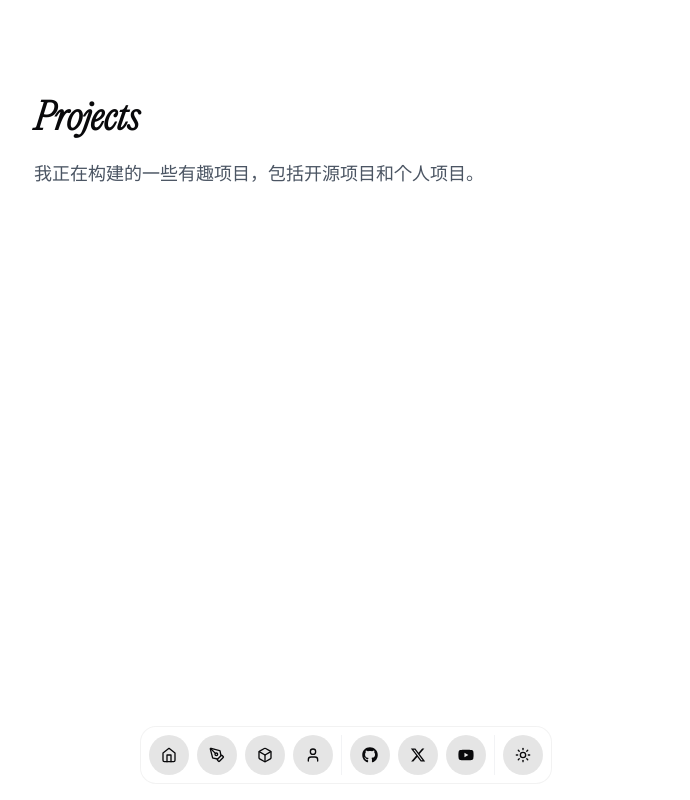
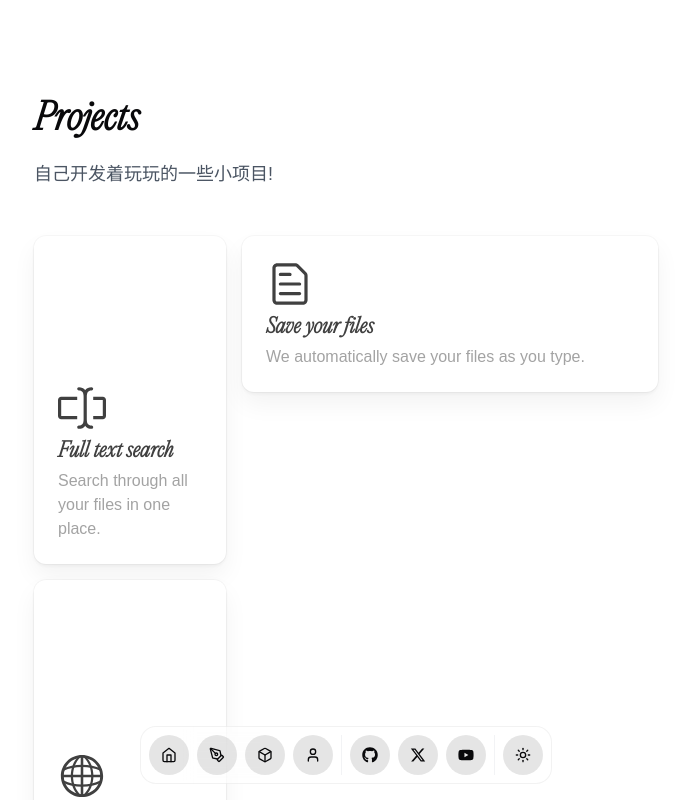
Before and after one commit to Kohaku233/kohaku_blog, a Next.js app: page /projects in a window 1280 px wide. Shown: the top 800 px of the page, without its empty margins (294-984 px from the left). Built offline with nearby package versions, Linux system fonts and the light colour scheme.

Commit message:
重构主页和项目页

```diff
--- a/app/blog/page.tsx
+++ b/app/blog/page.tsx
@@ -11,8 +11,7 @@ export default async function BlogPage() {
     <div className="max-w-[688px] mx-auto px-4 sm:px-6 lg:px-8">
       <h1 className="text-4xl font-bold mb-6">Writing</h1>
       <p className="text-lg text-gray-600 dark:text-gray-300 mb-12 text-balance">
-        脑洞大开、探索性文章和操作指南。我写各种主题，如设计系统、
-        可访问性、创业公司和用户/开发者体验。
+        记录自己平时的心得体会，包括但不限于：日常随笔、书籍分享、技能巩固等等，年度计划总结每年最后一天会准时更新！
       </p>
       <div className="space-y-8">
         {allPostsData.map((blog) => (
--- a/app/gallery/page.tsx
+++ b/app/gallery/page.tsx
@@ -46,7 +46,7 @@ export default async function GalleryPage() {
     <div className="max-w-[688px] mx-auto px-4 sm:px-6 lg:px-8">
       <h1 className="text-4xl font-bold mb-6">Picture</h1>
       <p className="text-lg text-gray-600 dark:text-gray-300 mb-12 text-balance">
-        我在在东京的一些有意思的照片！
+        记录日常生活的一些有意思的照片！
       </p>
 
       <MasonryGrid
--- a/app/page.tsx
+++ b/app/page.tsx
@@ -1,7 +1,28 @@
-import Image from "next/image";
 import { CardBody, CardContainer, CardItem } from "@/components/ui/3d-card";
+import IconCloud from "@/components/ui/icon-cloud";
 
-
+const slugs = [
+  "typescript",
+  "javascript",
+  "react",
+  "html5",
+  "css3",
+  "nodedotjs",
+  "express",
+  "nextdotjs",
+  "prisma",
+  "amazonaws",
+  "postgresql",
+  "firebase",
+  "nginx",
+  "vercel",
+  "jest",
+  "docker",
+  "git",
+  "github",
+  "visualstudiocode",
+  "figma",
+];
 export default async function HomePage() {
   return (
     <div className="container mx-auto px-4 py-8">
@@ -22,14 +43,7 @@ export default async function HomePage() {
             front-end engineer who loves reading.
           </CardItem>
           <CardItem translateZ="100" className="w-full mt-4">
-            <Image
-              priority
-              src="/img/tokyo_tower.jpg"
-              height={1000}
-              width={1000}
-              className="w-full object-cover rounded-xl group-hover/card:shadow-xl blur-animation"
-              alt="thumbnail"
-            />
+            <IconCloud iconSlugs={slugs} />
           </CardItem>
         </CardBody>
       </CardContainer>
--- a/app/projects/page.tsx
+++ b/app/projects/page.tsx
@@ -1,13 +1,56 @@
+import {
+  BellIcon,
+  CalendarIcon,
+  FileTextIcon,
+  GlobeIcon,
+  InputIcon,
+} from "@radix-ui/react-icons";
+import { BentoCard, BentoGrid } from "@/components/ui/bento-grid";
+
+const features = [
+  {
+    Icon: FileTextIcon,
+    name: "Save your files",
+    description: "We automatically save your files as you type.",
+    href: "/",
+    cta: "Learn more",
+    background: <img className="absolute -right-20 -top-20 opacity-60" />,
+    className: "lg:row-start-1 lg:row-end-2 lg:col-start-2 lg:col-end-5",
+  },
+  {
+    Icon: InputIcon,
+    name: "Full text search",
+    description: "Search through all your files in one place.",
+    href: "/",
+    cta: "Learn more",
+    background: <img className="absolute -right-20 -top-20 opacity-60" />,
+    className: "lg:col-start-1 lg:col-end-2 lg:row-start-1 lg:row-end-3",
+  },
+  {
+    Icon: GlobeIcon,
+    name: "Multilingual",
+    description: "Supports 100+ languages and counting.",
+    href: "/",
+    cta: "Learn more",
+    background: <img className="absolute -right-20 -top-20 opacity-60" />,
+    className: "lg:col-start-1 lg:col-end-2 lg:row-start-3 lg:row-end-4",
+  },
+
+];
 export default function ProjectsPage() {
   return (
     <div className="max-w-[688px] mx-auto px-4 sm:px-6 lg:px-8">
       <h1 className="text-4xl font-bold mb-6">Projects</h1>
       <p className="text-lg text-gray-600 dark:text-gray-300 mb-12 text-balance">
-        我正在构建的一些有趣项目，包括开源项目和个人项目。
+        自己开发着玩玩的一些小项目!
       </p>
 
       <div className="space-y-8">
-        {/* 项目列表将在这里添加 */}
+      <BentoGrid className="lg:grid-rows-2">
+      {features.map((feature) => (
+          <BentoCard key={feature.name} {...feature} />
+        ))}
+      </BentoGrid>
       </div>
     </div>
   );
--- /dev/null
+++ b/components/ui/bento-grid.tsx
@@ -0,0 +1,79 @@
+import { ReactNode } from "react";
+import { ArrowRightIcon } from "@radix-ui/react-icons";
+
+import { cn } from "@/lib/utils";
+import { Button } from "@/components/ui/button";
+
+const BentoGrid = ({
+  children,
+  className,
+}: {
+  children: ReactNode;
+  className?: string;
+}) => {
+  return (
+    <div
+      className={cn(
+        "grid w-full auto-rows-[22rem] grid-cols-3 gap-4",
+        className,
+      )}
+    >
+      {children}
+    </div>
+  );
+};
+
+const BentoCard = ({
+  name,
+  className,
+  background,
+  Icon,
+  description,
+  href,
+  cta,
+}: {
+  name: string;
+  className: string;
+  background: ReactNode;
+  Icon: any;
+  description: string;
+  href: string;
+  cta: string;
+}) => (
+  <div
+    key={name}
+    className={cn(
+      "group relative col-span-3 flex flex-col justify-between overflow-hidden rounded-xl",
+      // light styles
+      "bg-white [box-shadow:0_0_0_1px_rgba(0,0,0,.03),0_2px_4px_rgba(0,0,0,.05),0_12px_24px_rgba(0,0,0,.05)]",
+      // dark styles
+      "transform-gpu dark:bg-black dark:[border:1px_solid_rgba(255,255,255,.1)] dark:[box-shadow:0_-20px_80px_-20px_#ffffff1f_inset]",
+      className,
+    )}
+  >
+    <div>{background}</div>
+    <div className="pointer-events-none z-10 flex transform-gpu flex-col gap-1 p-6 transition-all duration-300 group-hover:-translate-y-10">
+      <Icon className="h-12 w-12 origin-left transform-gpu text-neutral-700 transition-all duration-300 ease-in-out group-hover:scale-75" />
+      <h3 className="text-xl font-semibold text-neutral-700 dark:text-neutral-300">
+        {name}
+      </h3>
+      <p className="max-w-lg text-neutral-400">{description}</p>
+    </div>
+
+    <div
+      className={cn(
+        "pointer-events-none absolute bottom-0 flex w-full translate-y-10 transform-gpu flex-row items-center p-4 opacity-0 transition-all duration-300 group-hover:translate-y-0 group-hover:opacity-100",
+      )}
+    >
+      <Button variant="ghost" asChild size="sm" className="pointer-events-auto">
+        <a href={href}>
+          {cta}
+          <ArrowRightIcon className="ml-2 h-4 w-4" />
+        </a>
+      </Button>
+    </div>
+    <div className="pointer-events-none absolute inset-0 transform-gpu transition-all duration-300 group-hover:bg-black/[.03] group-hover:dark:bg-neutral-800/10" />
+  </div>
+);
+
+export { BentoCard, BentoGrid };
--- /dev/null
+++ b/components/ui/icon-cloud.tsx
@@ -0,0 +1,88 @@
+"use client";
+
+import { useEffect, useMemo, useState } from "react";
+import { useTheme } from "next-themes";
+import {
+  Cloud,
+  fetchSimpleIcons,
+  ICloud,
+  renderSimpleIcon,
+  SimpleIcon,
+} from "react-icon-cloud";
+
+export const cloudProps: Omit<ICloud, "children"> = {
+  containerProps: {
+    style: {
+      display: "flex",
+      justifyContent: "center",
+      alignItems: "center",
+      width: "100%",
+      paddingTop: 40,
+    },
+  },
+  options: {
+    reverse: true,
+    depth: 1,
+    wheelZoom: false,
+    imageScale: 2,
+    activeCursor: "default",
+    tooltip: "native",
+    initial: [0.1, -0.1],
+    clickToFront: 500,
+    tooltipDelay: 0,
+    outlineColour: "#0000",
+    maxSpeed: 0.04,
+    minSpeed: 0.02,
+    // dragControl: false,
+  },
+};
+
+export const renderCustomIcon = (icon: SimpleIcon, theme: string) => {
+  const bgHex = theme === "light" ? "#f3f2ef" : "#080510";
+  const fallbackHex = theme === "light" ? "#6e6e73" : "#ffffff";
+  const minContrastRatio = theme === "dark" ? 2 : 1.2;
+
+  return renderSimpleIcon({
+    icon,
+    bgHex,
+    fallbackHex,
+    minContrastRatio,
+    size: 42,
+    aProps: {
+      href: undefined,
+      target: undefined,
+      rel: undefined,
+      onClick: (e: any) => e.preventDefault(),
+    },
+  });
+};
+
+export type DynamicCloudProps = {
+  iconSlugs: string[];
+};
+
+type IconData = Awaited<ReturnType<typeof fetchSimpleIcons>>;
+
+export default function IconCloud({ iconSlugs }: DynamicCloudProps) {
+  const [data, setData] = useState<IconData | null>(null);
+  const { theme } = useTheme();
+
+  useEffect(() => {
+    fetchSimpleIcons({ slugs: iconSlugs }).then(setData);
+  }, [iconSlugs]);
+
+  const renderedIcons = useMemo(() => {
+    if (!data) return null;
+
+    return Object.values(data.simpleIcons).map((icon) =>
+      renderCustomIcon(icon, theme || "light"),
+    );
+  }, [data, theme]);
+
+  return (
+    // @ts-ignore
+    <Cloud {...cloudProps}>
+      <>{renderedIcons}</>
+    </Cloud>
+  );
+}
--- a/package.json
+++ b/package.json
@@ -11,6 +11,7 @@
   "dependencies": {
     "@aws-sdk/client-s3": "^3.682.0",
     "@radix-ui/react-avatar": "^1.1.1",
+    "@radix-ui/react-icons": "^1.3.2",
     "@radix-ui/react-separator": "^1.1.0",
     "@radix-ui/react-slot": "^1.1.0",
     "@radix-ui/react-tooltip": "^1.1.3",
@@ -22,6 +23,7 @@
     "next-themes": "^0.3.0",
     "react": "^18",
     "react-dom": "^18",
+    "react-icon-cloud": "^4.1.4",
     "react-icons": "^5.3.0",
     "react-intersection-observer": "^9.13.1",
     "react-markdown": "^9.0.1",
```
Also changed, not shown: 2 other files (tests, documents, lock files or other folders).
